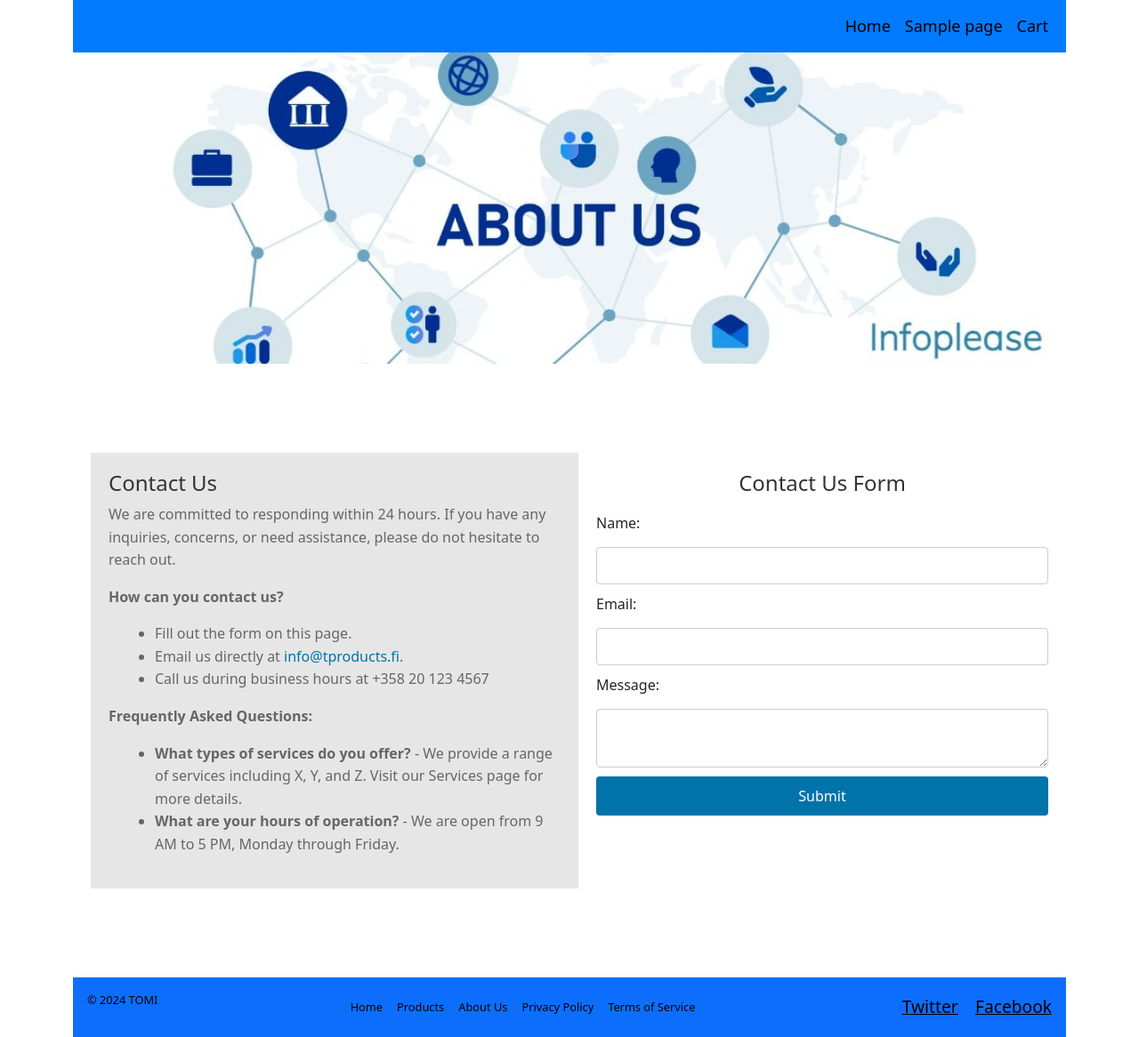
After one commit to TomiHenriksson8/mkj-y-p, a WordPress theme: template wp-content/themes/example-theme/about-us.php in a window 1280 px wide. The commit adds this page. Shown: the whole page at 89% size. Run offline with PHP 8.4 and a stand-in for WordPress, Linux system fonts and the light colour scheme; the site name, menu and one post (Sample post) are stand-ins, and other content is empty.

Commit message:
add functions. add style

```diff
--- /dev/null
+++ b/wp-content/themes/example-theme/about-us.php
@@ -0,0 +1,48 @@
+<?php
+/*
+Template Name: About Us
+*/
+
+get_header(); ?>
+
+<div id="primary" class="content-area">
+    <main id="main" class="site-main" role="main">
+
+        <div class="image-container">
+            <img src="<?php echo get_template_directory_uri(); ?>/images/aboutus2.jpg" alt="Descriptive alt text" style="width: 100%;">
+        </div>
+
+        <div class="contact-container">
+            <div class="contact-info">
+                <h3>Contact Us</h3>
+                <p>We are committed to responding within 24 hours. If you have any inquiries, concerns, or need assistance, please do not hesitate to reach out.</p>
+                <p><strong>How can you contact us?</strong></p>
+                <ul>
+                    <li>Fill out the form on this page.</li>
+                    <li>Email us directly at <a href="mailto:info@tproducts.fi">info@tproducts.fi</a>.</li>
+                    <li>Call us during business hours at +358 20 123 4567</li>
+                </ul>
+                <p><strong>Frequently Asked Questions:</strong></p>
+                <ul>
+                    <li><strong>What types of services do you offer?</strong> - We provide a range of services including X, Y, and Z. Visit our Services page for more details.</li>
+                    <li><strong>What are your hours of operation?</strong> - We are open from 9 AM to 5 PM, Monday through Friday.</li>
+                </ul>
+
+            </div>
+
+            <form class="contact-form" action="/path-to-your-script.php" method="POST">
+                <h4>Contact Us Form</h4>
+                <label for="name">Name:</label>
+                <input type="text" id="name" name="name" required>
+                <label for="email">Email:</label>
+                <input type="email" id="email" name="email" required>
+                <label for="message">Message:</label>
+                <textarea id="message" name="message" required></textarea>
+                <input type="submit" value="Submit">
+            </form>
+        </div>
+
+    </main>
+</div>
+
+<?php get_footer(); ?>
--- a/wp-content/themes/example-theme/category-products.php
+++ b/wp-content/themes/example-theme/category-products.php
@@ -10,7 +10,7 @@ get_header();
             echo '<p>' . category_description() . '</p>';
             ?>
         </div>
-        <img class="random-product-img" src="<?php echo get_random_post_image(get_queried_object_id()); ?>" alt="hero">
+        <img class="product-img" src="<?php echo get_template_directory_uri(); ?>/images/products-slide.jpg" alt="hero">
     </section>
     <main>
         <div class="product-text-container">
--- a/wp-content/themes/example-theme/footer.php
+++ b/wp-content/themes/example-theme/footer.php
@@ -34,6 +34,32 @@
     <article class="single" id="modal-content"></article>
 </dialog>
 
+<div class="modal fade" id="cartModal" tabindex="-1" aria-labelledby="cartModalLabel" aria-hidden="true">
+    <div class="modal-dialog">
+        <div class="modal-content">
+            <div class="modal-header">
+                <h5 class="modal-title" id="cartModalLabel">Shopping Cart</h5>
+                <button type="button" class="close" data-bs-dismiss="modal" aria-label="Close">
+                    <span aria-hidden="true">&times;</span>
+                </button>
+            </div>
+            <div class="modal-body">
+                <?php display_cart_contents();?>
+            </div>
+            <div class="modal-footer">
+                <button type="button" class="btn btn-secondary" data-bs-dismiss="modal">Close</button>
+                <?php if (!empty($_SESSION['cart']) && array_sum(array_column($_SESSION['cart'], 'quantity')) > 0): ?>
+                    <a href="<?php echo esc_url(home_url('/thank-you?order=received')); ?>" class="btn btn-primary">Proceed to Checkout</a>
+
+                <?php else: ?>
+                    <button class="btn btn-primary" disabled>Proceed to Checkout</button>
+                <?php endif; ?>
+            </div>
+
+        </div>
+    </div>
+</div>
+
 <?php wp_footer(); ?>
 </body>
 </html>
--- a/wp-content/themes/example-theme/functions.php
+++ b/wp-content/themes/example-theme/functions.php
@@ -1,4 +1,11 @@
 <?php
+
+add_action('init', 'start_my_session', 1);
+function start_my_session() {
+    if (!session_id()) {
+        session_start();
+    }
+}
 
 // filters
 function search_filter( $query ) {
@@ -64,6 +71,105 @@ function add_greeting() {
 }
 
 
+//
+
+function add_custom_meta_box() {
+    add_meta_box(
+        'custom_meta_box',       // ID of the meta box
+        'Product Details',       // Title of the meta box
+        'show_custom_meta_box',  // Callback function that will echo the content of the meta box
+        'post',                  // Post type where the meta box will appear
+        'normal',                // Context where the box will appear ('normal', 'side', 'advanced')
+        'high'                   // Priority of the box in the context
+    );
+}
+add_action('add_meta_boxes', 'add_custom_meta_box');
+
+
+function show_custom_meta_box($post) {
+    // Use nonce for verification to secure data sent
+    wp_nonce_field(basename(__FILE__), 'custom_meta_box_nonce');
+
+    // Get the value already saved if it exists
+    $price = get_post_meta($post->ID, 'price', true);
+
+    // The HTML for your meta box form
+    echo '<label for="price">Price:</label>';
+    echo '<input type="text" id="price" name="price" value="' . esc_attr($price) . '" />';
+}
+
+function save_custom_meta_box_data($post_id) {
+    // Check if our nonce is set and verify it.
+    if (!isset($_POST['custom_meta_box_nonce']) || !wp_verify_nonce($_POST['custom_meta_box_nonce'], basename(__FILE__))) {
+        return $post_id;
+    }
+
+    // Check the user's permissions.
+    if ('post' === $_POST['post_type']) {
+        if (!current_user_can('edit_post', $post_id)) {
+            return $post_id;
+        }
+    } else {
+        if (!current_user_can('edit_page', $post_id)) {
+            return $post_id;
+        }
+    }
+
+    // If this is an autosave, our form has not been submitted, so we don't want to do anything.
+    if (defined('DOING_AUTOSAVE') && DOING_AUTOSAVE) {
+        return $post_id;
+    }
+
+    // Sanitize user input.
+    $new_price = (isset($_POST['price']) ? sanitize_text_field($_POST['price']) : '');
+
+    // Update the meta field in the database.
+    update_post_meta($post_id, 'price', $new_price);
+}
+add_action('save_post', 'save_custom_meta_box_data');
+
+//
+
+add_action('init', 'handle_add_to_cart');
+function handle_add_to_cart() {
+    if (isset($_POST['add_to_cart']) && !empty($_POST['product_id']) && !empty($_POST['product_price'])) {
+        if (!session_id()) {
+            session_start();
+        }
+
+        $product_id = intval($_POST['product_id']);
+        $product_price = floatval($_POST['product_price']);
+
+        if (!isset($_SESSION['cart'])) {
+            $_SESSION['cart'] = array();
+        }
+
+        if (!isset($_SESSION['cart'][$product_id])) {
+            $_SESSION['cart'][$product_id] = array('quantity' => 1, 'price' => $product_price);
+        } else {
+            $_SESSION['cart'][$product_id]['quantity'] += 1; // Increment the quantity
+        }
+
+        wp_redirect(get_permalink($product_id)); // Refresh the page to show the updated cart
+        exit;
+    }
+}
+
+
+function display_cart_contents(): void
+{
+    if (!empty($_SESSION['cart'])) {
+        echo '<h3>Your Shopping Cart</h3>';
+        echo '<ul>';
+        foreach ($_SESSION['cart'] as $id => $details) {
+            echo '<li>' . get_the_title($id) . ' - Quantity: ' . $details['quantity'] . ' at $' . $details['price'] . ' each</li>';
+        }
+        echo '</ul>';
+    }
+}
+
+
+
 // load styles
 
 function style_setup(): void {
--- a/wp-content/themes/example-theme/header.php
+++ b/wp-content/themes/example-theme/header.php
@@ -39,6 +39,11 @@
                     ));
                 }
                 ?>
+                <ul class="navbar-nav">
+                    <li class="nav-item">
+                        <a class="nav-link" href="#" data-bs-toggle="modal" data-bs-target="#cartModal">Cart</a>
+                    </li>
+                </ul>
             </div>
         </div>
     </nav>
--- a/wp-content/themes/example-theme/index.php
+++ b/wp-content/themes/example-theme/index.php
@@ -95,6 +95,7 @@ get_header();
         ?>
         </div>
     </section>
+
     <div class="products-search-wrapper">
         <section class="search">
             <h2 class="search-header">Search For Products</h2>
--- a/wp-content/themes/example-theme/style.css
+++ b/wp-content/themes/example-theme/style.css
@@ -546,15 +546,11 @@ footer {
     background-color: #0056b3;
 }
 
-.random-product-img {
-    display: block;
-    width: 75%;
+.product-img {
+    width: 100%;
     height: auto;
     object-fit: cover;
-    margin: 0 auto 30px;
-    border-radius: 10px;
-    box-shadow: 0 6px 12px rgba(0, 0, 0, 0.1);
-    transition: transform 0.3s ease-in-out, box-shadow 0.3s ease-in-out;
+
 }
 
 .latest-wrapper {
@@ -563,6 +559,101 @@ footer {
     margin: 20px 0;
 }
 
+/* About us */
+
+.image-container img {
+    width: 100%;
+    height: auto;
+    display: block;
+}
+
+.contact-container {
+    display: flex;
+    justify-content: space-between;
+    align-items: start;
+    padding: 20px;
+    margin-top: 5rem;
+    margin-bottom: 5rem;
+}
+
+.contact-info {
+    flex: 1;
+    margin-right: 20px;
+    background-color: #e7e6e6;
+    padding: 20px;
+}
+
+.contact-info h3 {
+    color: #333;
+    font-size: 24px;
+}
+
+.contact-info p, .contact-info ul {
+    color: #666;
+    font-size: 16px;
+    line-height: 1.6;
+}
+
+.contact-info a {
+    color: #0073aa;
+    text-decoration: none;
+}
+
+.contact-info a:hover {
+    text-decoration: underline;
+}
+
+.contact-info ul {
+    list-style-type: disc;
+    margin-left: 20px;
+}
+
+
+.contact-form {
+    flex: 1;
+    display: flex;
+    flex-direction: column;
+    gap: 10px; /* Spacing between form fields */
+}
+
+.contact-form h4 {
+    color: #333;
+    font-size: 24px;
+    text-align: center;
+    margin-top: 20px;
+}
+
+.contact-form label {
+    margin-bottom: 5px;
+}
+
+.contact-form input[type="text"],
+.contact-form input[type="email"],
+.contact-form textarea {
+    width: 100%;
+    padding: 8px;
+    border: 1px solid #ccc;
+    border-radius: 4px;
+}
+
+.contact-form input[type="submit"] {
+    background-color: #0073aa;
+    color: white;
+    border: none;
+    padding: 10px 20px;
+    border-radius: 4px;
+    cursor: pointer;
+
+}
+
+.contact-form input[type="submit"]:hover {
+    background-color: #005077;
+}
+
+button[disabled], .btn[disabled] {
+    opacity: 0.65;
+    cursor: not-allowed;
+}
 
 /* Media Queries */
 
@@ -663,8 +754,18 @@ footer {
 
     #wpgmza_map, .ol-layer {
         width: 100%;
+    }
 
+    .contact-container {
+        flex-direction: column;
+    }
 
+    .contact-info {
+        margin-bottom: 20px;
+    }
+
+    .contact-info ul {
+        padding-left: 20px;
     }
 }
 
```
Also changed, not shown: wp-content/themes/example-theme/single-post.php (+17 -2 lines), wp-content/themes/example-theme/thankyou.php (added, +17 -0 lines), wp-content/themes/example-theme/images/aboutus2.jpg (added).
